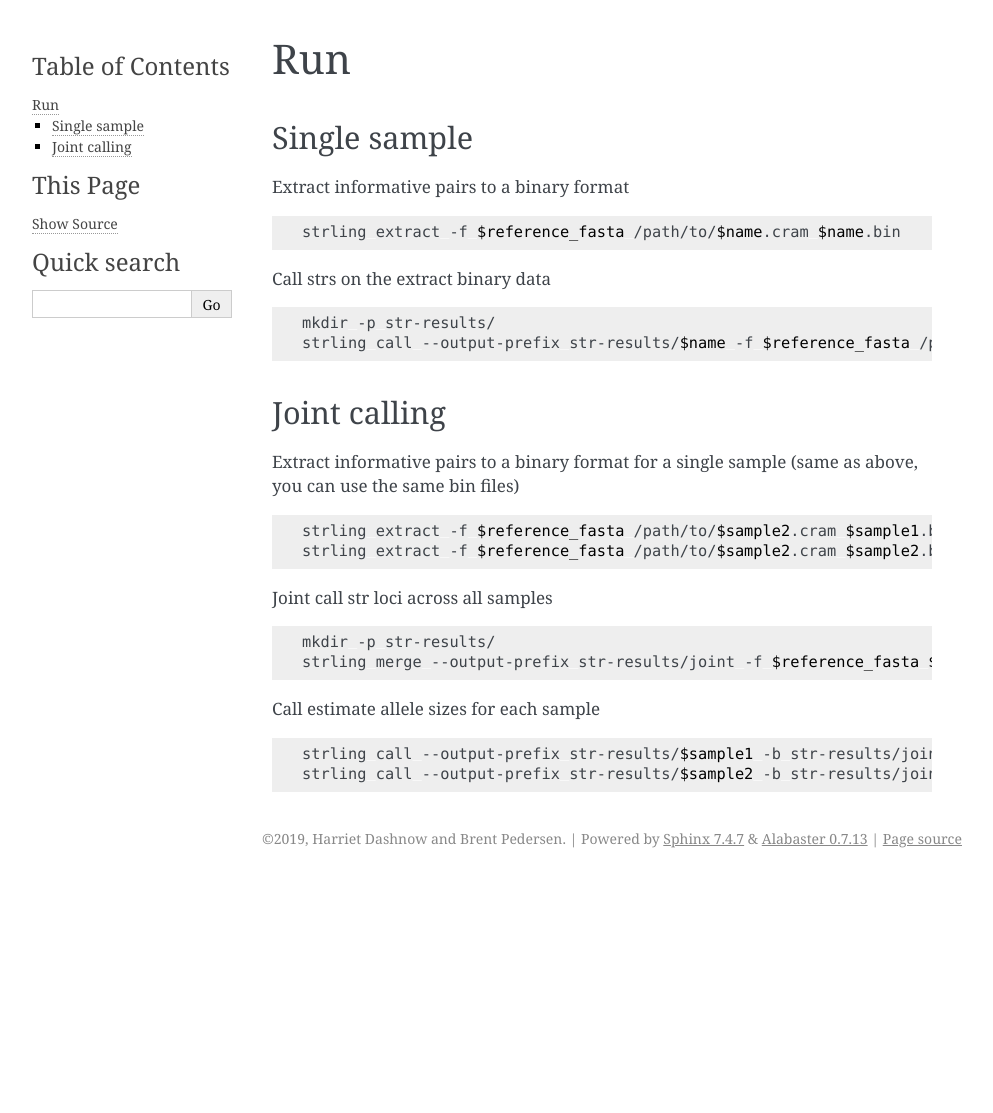
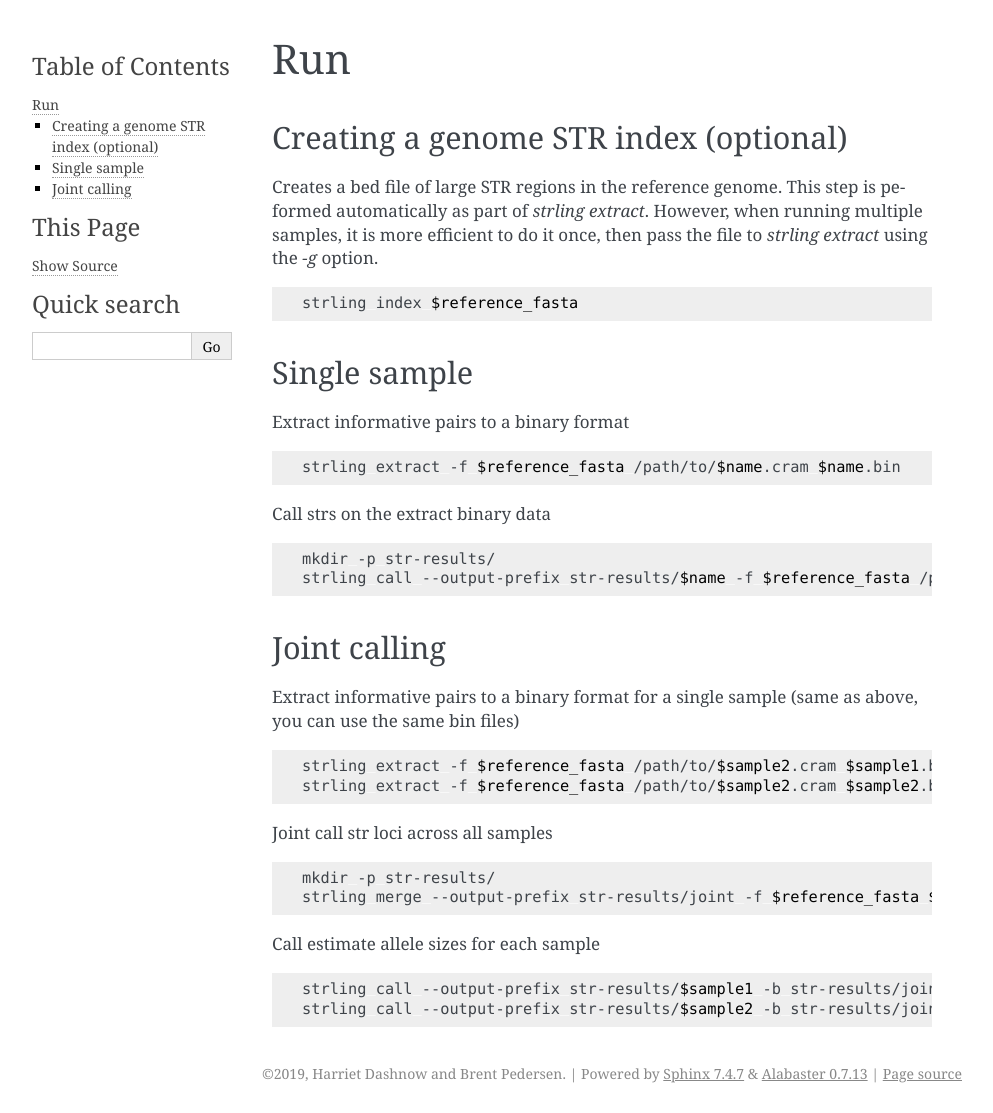
Before and after one commit to quinlan-lab/STRling, a Sphinx documentation site: the page built from docs/source/run.rst, in a window 1280 px wide. Shown: the whole page, without its empty margins (148-1141 px from the left). Built offline with Sphinx 7.4.7, drawn with Linux system fonts in a browser that asks for light colours; before the commit the page ends 900 px from its top, so only the background shows below that.

Commit message:
update docs with index subcommand

```diff
--- a/docs/source/run.rst
+++ b/docs/source/run.rst
@@ -5,6 +5,14 @@ Run
    :maxdepth: 2
    :caption: Contents:
 
+Creating a genome STR index (optional)
+--------------------------------------
+
+Creates a bed file of large STR regions in the reference genome. This step is peformed automatically as part of `strling extract`. However, when running multiple samples, it is more efficient to do it once, then pass the file to `strling extract` using the `-g` option.
+
+.. code-block:: bash
+
+    strling index $reference_fasta
 
 Single sample
 -------------
```
